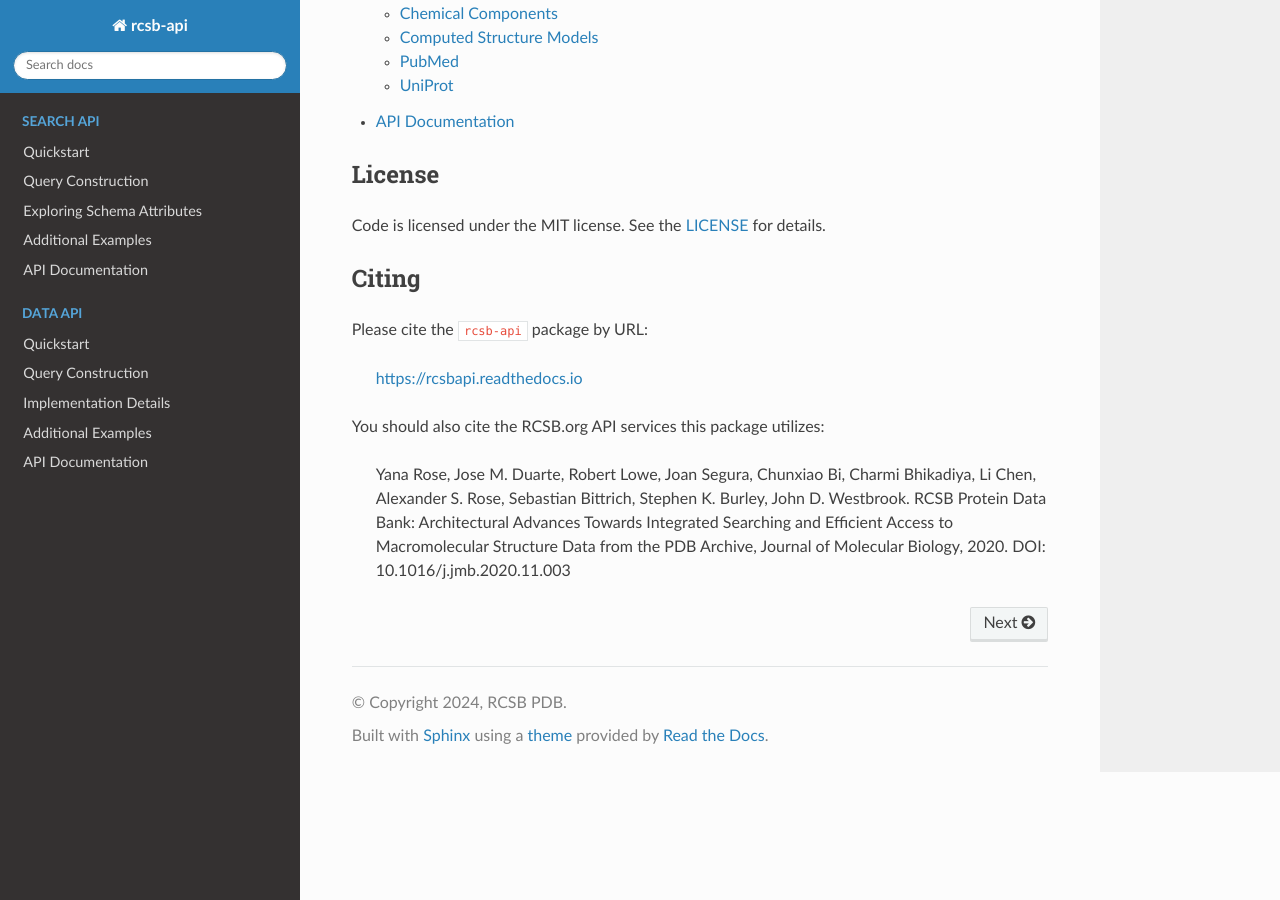
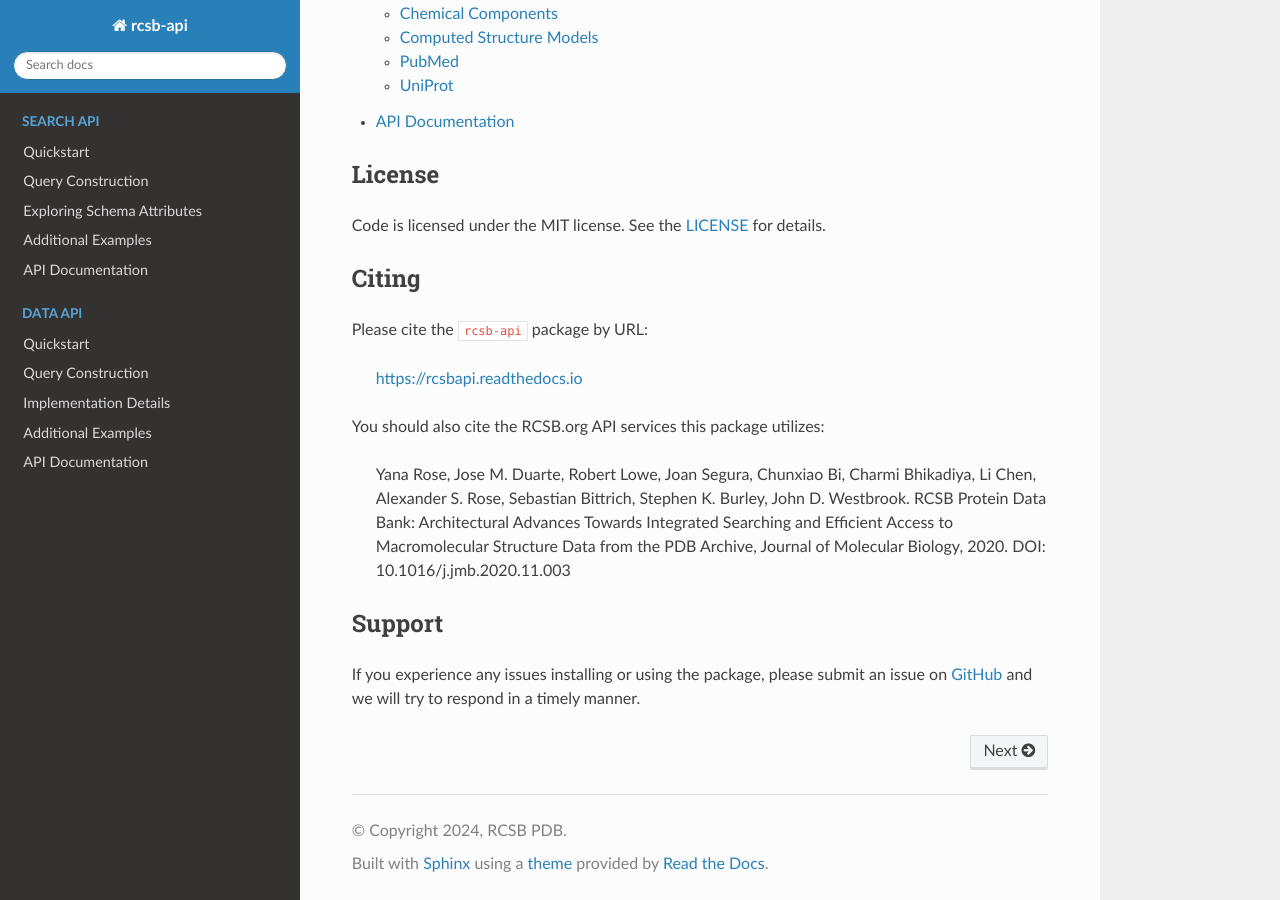
Before and after one commit to rcsb/py-rcsb-api, a Sphinx documentation site: the page built from docs/index.rst, in a window 1280 px wide and 900 px high, scrolled down 1838 px. Built offline with Sphinx 7.4.7 and the Read the Docs theme 3.1.0, drawn with Linux system fonts in a browser that asks for light colours.

```diff
--- a/docs/index.rst
+++ b/docs/index.rst
@@ -58,3 +58,10 @@ Please cite the ``rcsb-api`` package by URL:
 You should also cite the RCSB.org API services this package utilizes:
 
   Yana Rose, Jose M. Duarte, Robert Lowe, Joan Segura, Chunxiao Bi, Charmi Bhikadiya, Li Chen, Alexander S. Rose, Sebastian Bittrich, Stephen K. Burley, John D. Westbrook. RCSB Protein Data Bank: Architectural Advances Towards Integrated Searching and Efficient Access to Macromolecular Structure Data from the PDB Archive, Journal of Molecular Biology, 2020. DOI: 10.1016/j.jmb.2020.11.003
+
+
+Support
+------
+
+If you experience any issues installing or using the package, please submit an issue on
+`GitHub <https://github.com/rcsb/py-rcsb-api/issues>`_ and we will try to respond in a timely manner.
```
Also changed, not shown: CHANGELOG.md (+2 -0 lines).
